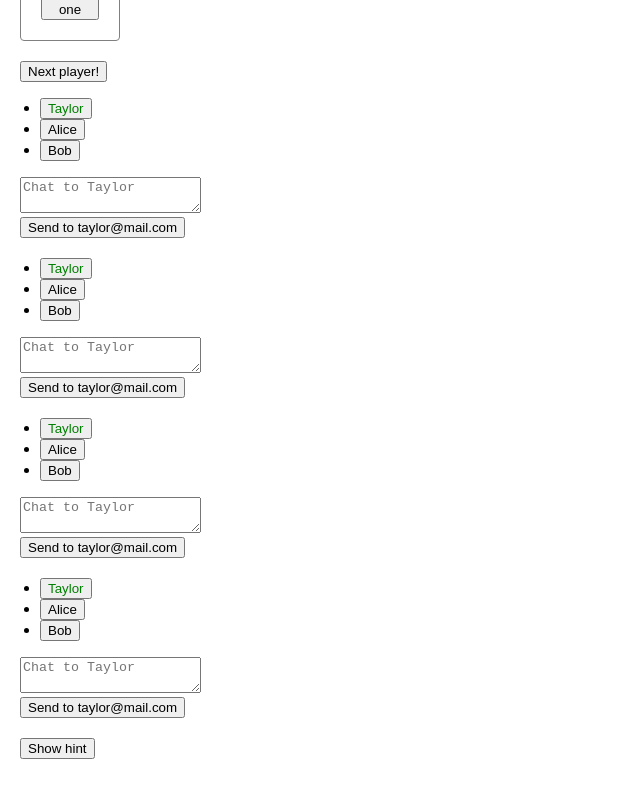
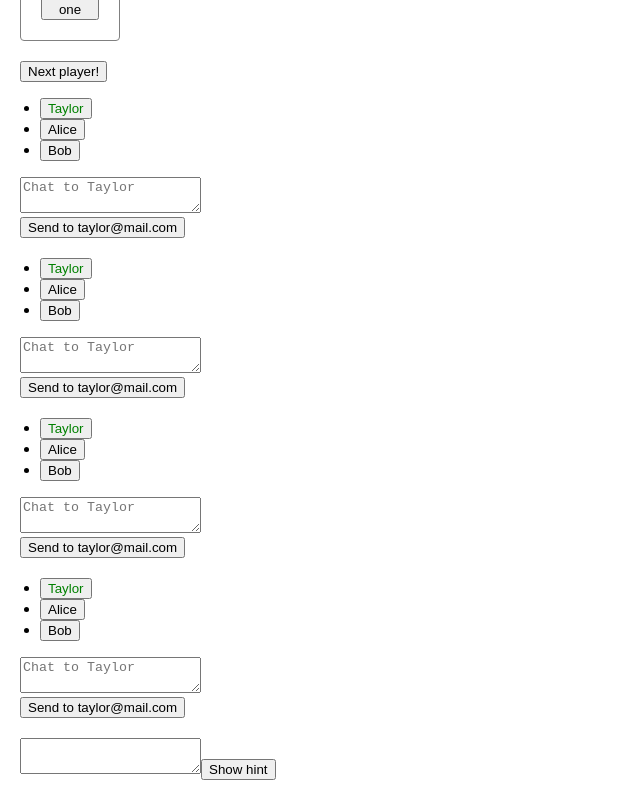
Before and after one commit to zelitosaide/react-js-course, a React (Create React App) app: page / in a window 1280 px wide. Shown: the part 1391-2191 px from the top of the page, without its empty margins (0-640 px from the left). Before the commit the page ends 2170 px from the top, so only its background shows below. Built offline with nearby package versions, Linux system fonts and the light colour scheme.

Commit message:
Preserving and Resetting State

```diff
--- a/src/learn/learn-react/managing-state/preserving-and-resetting-state/challenges/fix-disappearing-input-text.js
+++ b/src/learn/learn-react/managing-state/preserving-and-resetting-state/challenges/fix-disappearing-input-text.js
@@ -42,4 +42,15 @@ export default function Index() {
   );
 }
 
-function Form() {}
+function Form() {
+  const [text, setText] = useState("");
+
+  return (
+    <textarea
+      value={text}
+      onChange={function (e) {
+        setText(e.target.value);
+      }}
+    />
+  );
+}
```
